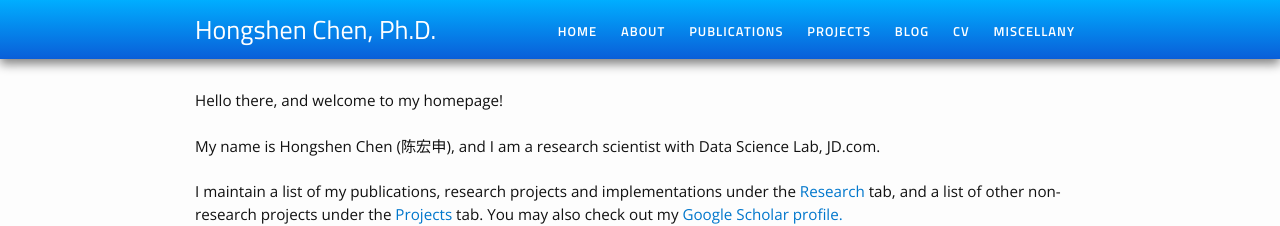
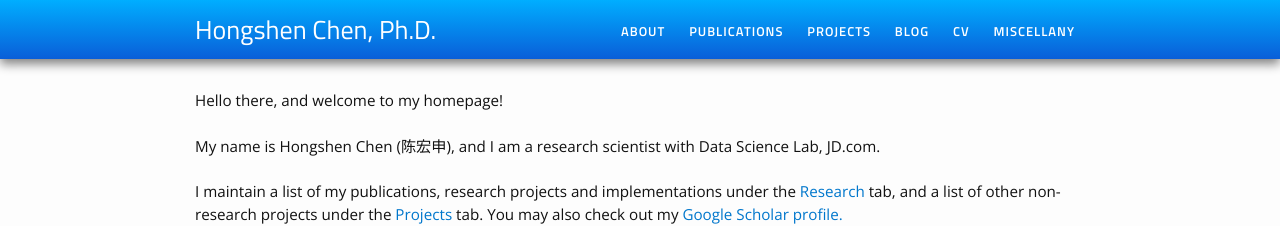
Before and after one commit to chenhongshen/chenhongshen.github.io, a Jekyll site: the page built from index.html, in a window 1280 px wide. Shown: the top 226 px of the page. Built offline with Jekyll 4.4.1, drawn with Linux system fonts in a browser that asks for light colours; a script that is not in the unit is left out.

Commit message:
Update menu.yml

```diff
--- a/_data/menu.yml
+++ b/_data/menu.yml
@@ -1,5 +1,3 @@
-- title: "Home"
-  href: ""
 
 - title: "About"
   href: "/about/"
```
